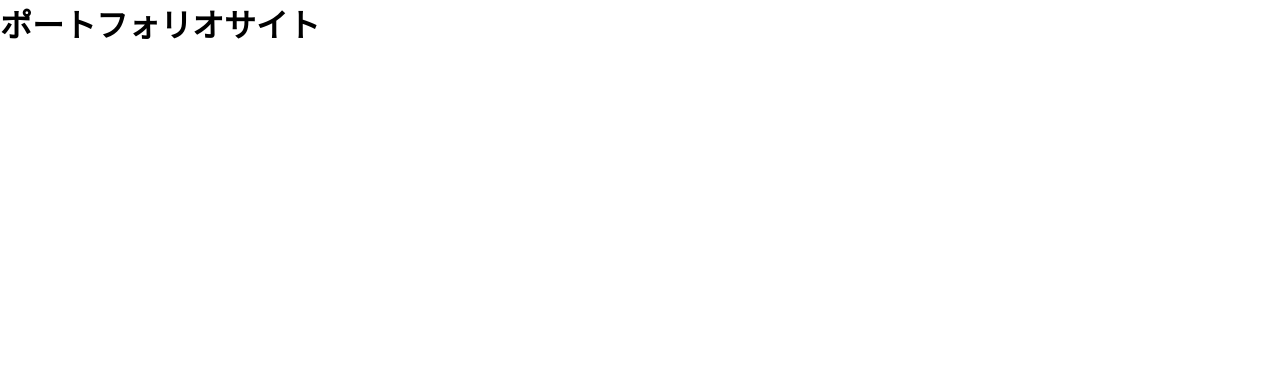
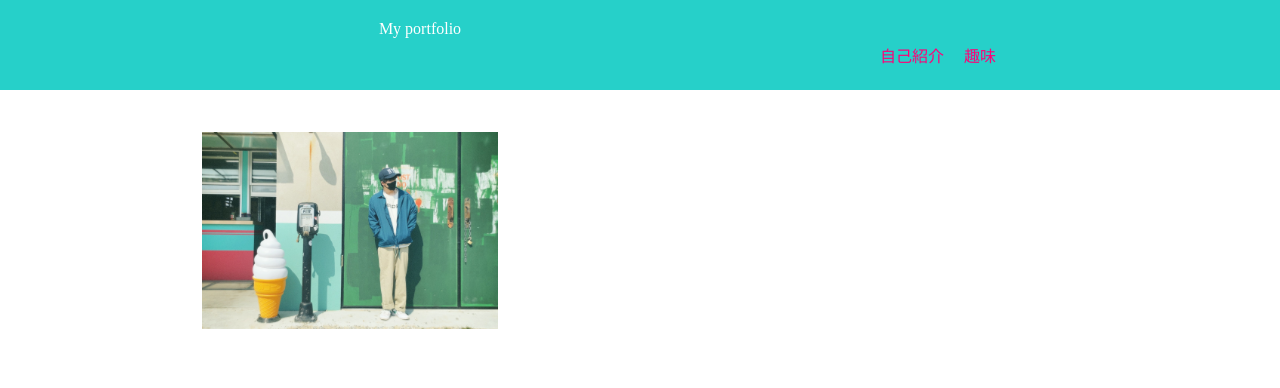
Before and after one commit to Taisei-01/my-portfolio, a plain HTML site: page index.html in a window 1280 px wide. Drawn offline with Linux system fonts and the light colour scheme; some packages are replaced by stand-ins of ours.

Commit message:
ポートフォリオ途中経過

```diff
--- a/index.html
+++ b/index.html
@@ -11,7 +11,22 @@
 </head>
 
 <body>
-  <h1>ポートフォリオサイト</h1>
+  <div class="header">
+    <div class="header-logo">My portfolio</div>
+    <div class="header-list">
+      <ul>
+        <li>自己紹介</li>
+        <li>趣味</li>
+
+      </ul>
+
+    </div>
+
+  </div>
+
+  <div class="me">
+    <img src="自己紹介.jpg" alt="私の写真">
+  </div>
   <script src="main.js"></script>
 </body>
 
--- a/style.css
+++ b/style.css
@@ -0,0 +1,35 @@
+body{
+    font-family: "Avenir Next";
+}
+li{
+    float:left;
+    list-style:none;
+    color:rgb(255, 0, 119);
+    padding:10px;
+}
+.header{
+    background-color:#26d0c9;
+    color:#fff;
+    height:90px
+}
+
+.header-logo{
+    float:left;
+    padding:20px 30px 50px 20px;
+    width:850px;
+    text-align: center;
+}
+.header-list{
+    float:left;
+    padding:33px 20px;
+
+}
+
+img{
+    width:300px;
+
+
+    margin:20px 10px 50px 200px;
+    padding:2px;
+    text-align:center;
+}
```
Also changed, not shown: 自己紹介.jpg (added).
